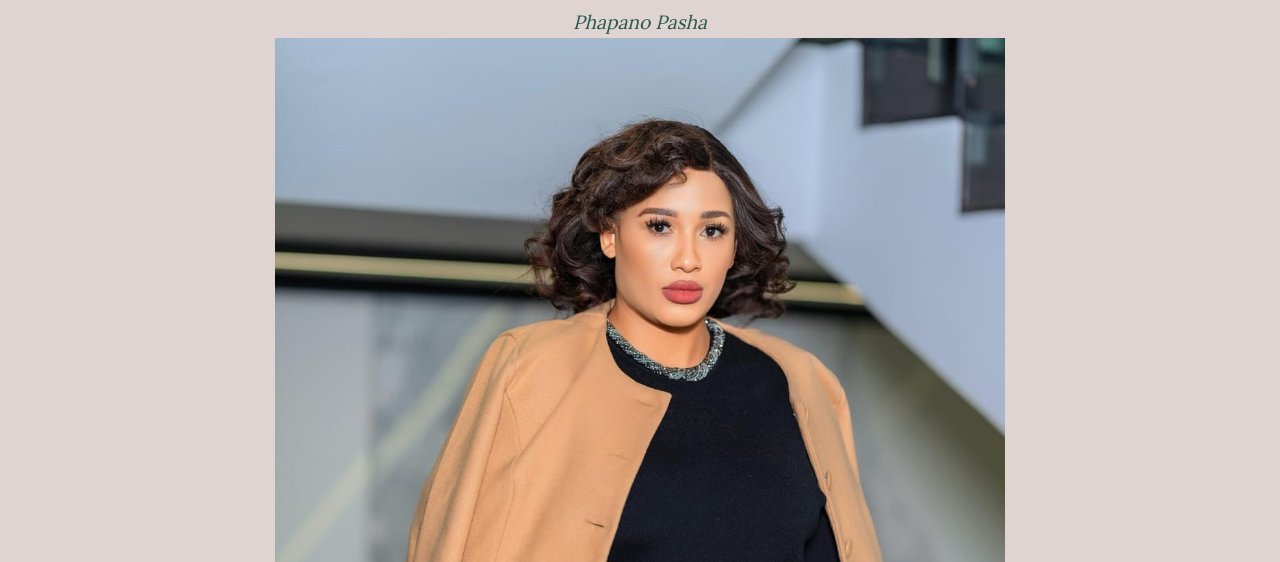
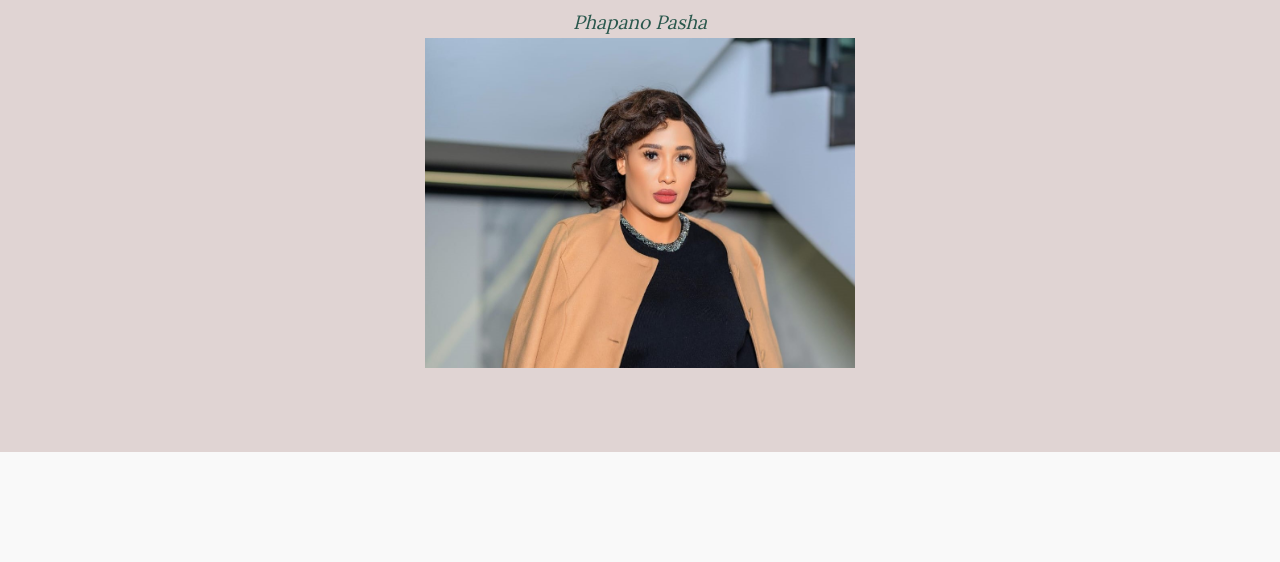
Before and after one commit to Ntsako-ai/Ms.PhashaPhase2, a plain HTML site: page about.html in a window 1280 px wide. Shown: the part 266-828 px from the top of the page. Drawn offline with nearby package versions, Linux system fonts and the light colour scheme.

Commit message:
Update about.html

```diff
--- a/about.html
+++ b/about.html
@@ -33,7 +33,7 @@
             <h1 class="page-title fade-in">Behind the Vision</h1>
                 <p class="page-subtitle fade-in">Phapano Pasha</p>
             <div class="center-text">
-                <img src="web15.jpg"  height="530" width="730" alt="Phapano Pasha">
+                <img src="web15.jpg"  height="330" width="430" alt="Phapano Pasha">
             </div>
         </section>
 
@@ -93,4 +93,5 @@
 
     <script src="script.js"></script>
 </body>
+
 </html>
```
